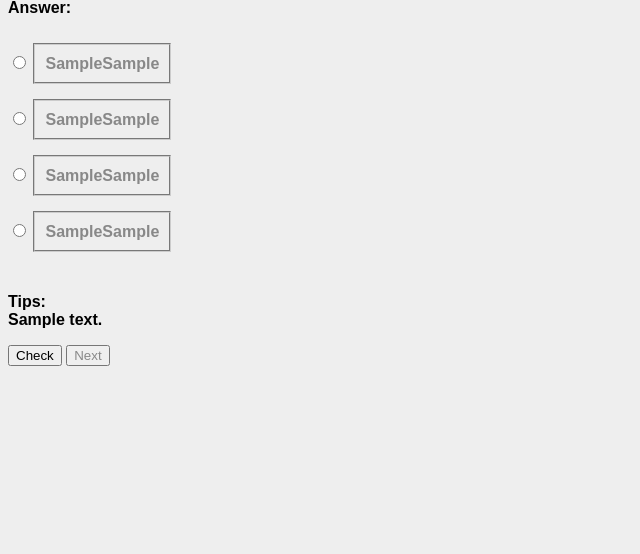
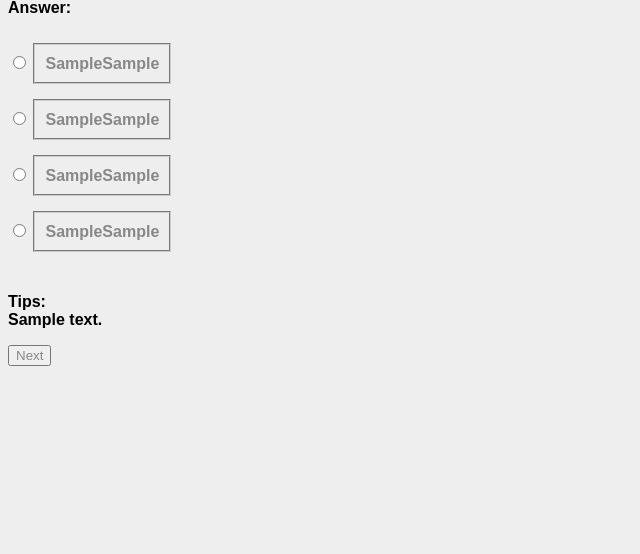
Before and after one commit to darekarankita0/mcq-quiz, a Flask app: template templates/python_answer.html in a window 1280 px wide. Shown: the part 129-683 px from the top of the page, without its empty margins (0-640 px from the left). Run offline with Flask 2, Linux system fonts and the light colour scheme; the template is opened without the code that fills it: most values are stand-ins (such as "Sample title", 1, 10 or a date in 2020).

Commit message:
Update python_answer.html

```diff
--- a/templates/python_answer.html
+++ b/templates/python_answer.html
@@ -24,7 +24,7 @@
    </p>
 
    <p>
-   <input type='submit' value='Check' id="r6" formaction="/checkform_python" />
+   <!--<input type='submit' value='Check' id="r6" formaction="/checkform_python" />-->
    <input type='submit' value='Next' id="r7" formaction="/" style="color:{{ans_color6}}" />
    </p>
 </form>
```
